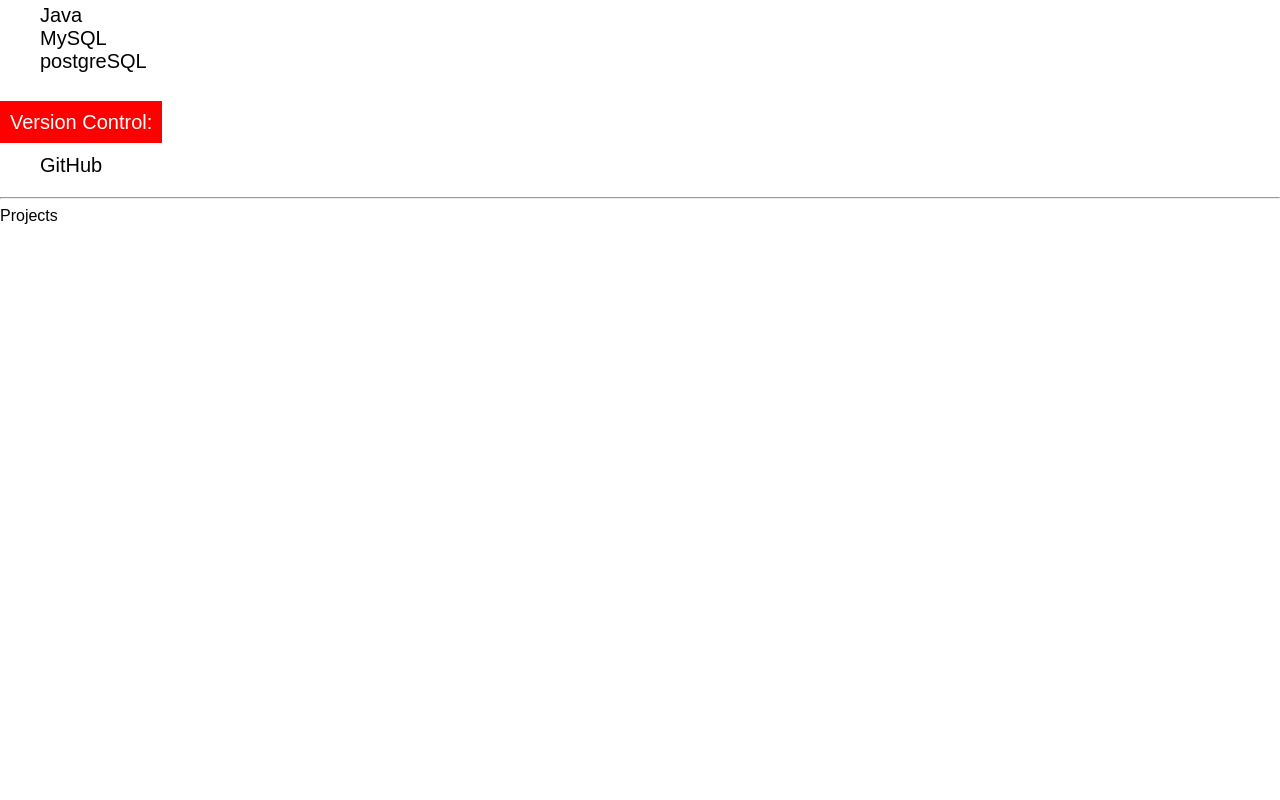
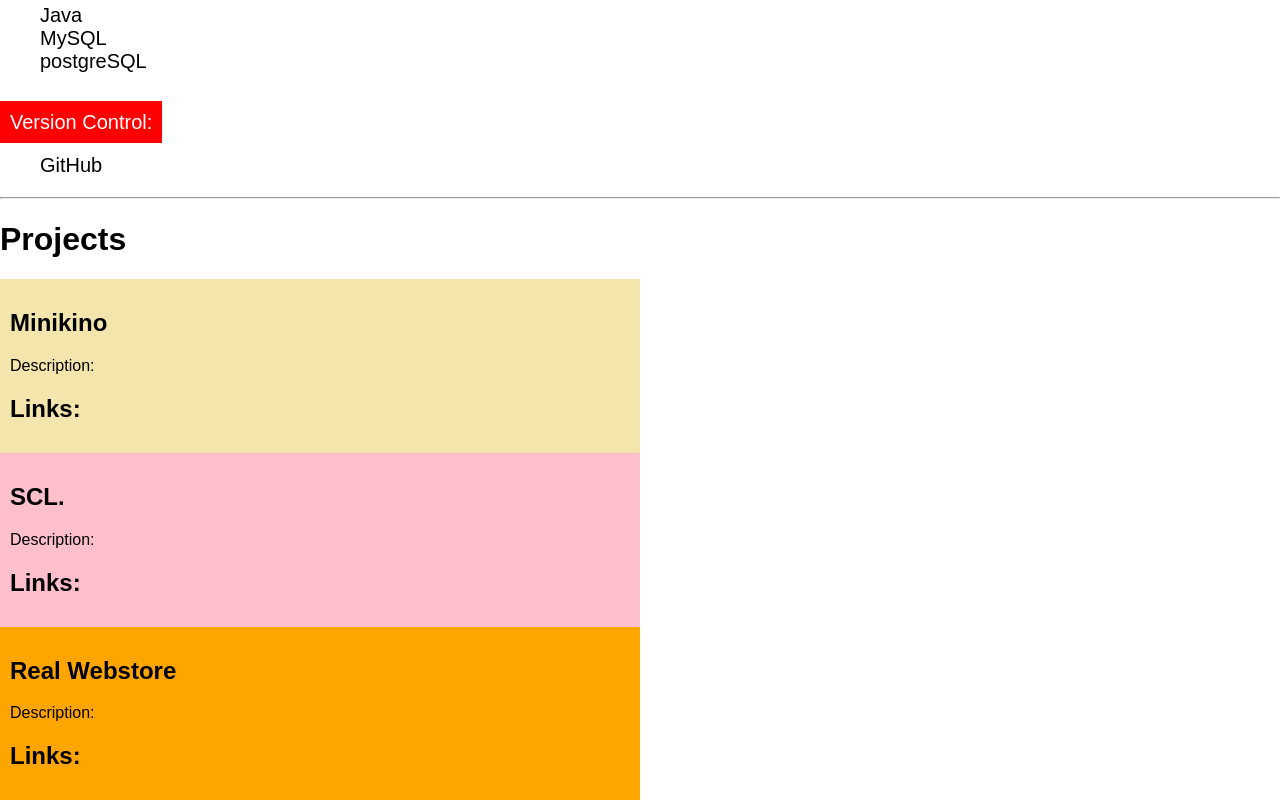
Before and after one commit to ragnardgreat/new_portfolio, a React (Vite) app: page / in a window 1280 px wide. Shown: the part 788-1588 px from the top of the page. Before the commit the page ends 1013 px from the top, so only its background shows below. Built offline with nearby package versions, Linux system fonts and the light colour scheme.

Commit message:
updates to projects and skills

```diff
--- a/src/components/AboutMe.tsx
+++ b/src/components/AboutMe.tsx
@@ -1,10 +1,9 @@
-import React from 'react'
 import './AboutMe.css'
 
 function AboutMe() {
     return (
     <div id='aboutMeContainer'>
-        <h1>Roland Piperal</h1>
+        <h1 className='containerTitle'>Roland Piperal</h1>
         <h3>Wep Developer, 4+ years</h3><br/>
         <p>Currentl I am a student at Tallinn University, but before that I already had Web development experience of 3 years from studying on my own.</p>
         <p>Main sources for education were YouTube and FreeCodeCamp</p>
--- a/src/components/Projects.css
+++ b/src/components/Projects.css
@@ -0,0 +1,21 @@
+#projects{
+    justify-content: center;
+    width: 50%;
+}
+
+#minikino{
+    background-color: #f3e5ab;
+}
+
+#scl{
+    background-color: pink;
+}
+
+
+#webstore{
+    background-color: orange;
+}
+
+.projectContainer{
+    padding: 10px;
+}
--- a/src/components/Projects.tsx
+++ b/src/components/Projects.tsx
@@ -1,10 +1,26 @@
-import React from 'react'
 import "./Projects.css"
 
 function Projects() {
-  return (
-    <div>Projects</div>
-  )
+    return (
+        <div id='projects'>
+            <h1 className='containerTitle'>Projects</h1>
+            <div id="minikino" className="projectContainer">
+                <h2 className="projectTitle">Minikino</h2>
+                <label>Description:</label>
+                <h2 className="projectLinks">Links: </h2>
+            </div>
+            <div id="scl" className="projectContainer">
+                <h2>SCL.</h2>
+                <label>Description:</label>
+                <h2 className="projectLinks">Links: </h2>
+            </div>
+            <div id="webstore" className="projectContainer">
+                <h2>Real Webstore</h2>
+                <label>Description:</label>
+                <h2 className="projectLinks">Links: </h2>
+            </div>
+        </div>
+    )
 }
 
 export default Projects
--- a/src/components/Skills.css
+++ b/src/components/Skills.css
@@ -6,7 +6,7 @@
     font-size: 20px;
 }
 
-.title{
+.skillsTitle{
     background-color: red;
     padding: 10px;
     color: white;
--- a/src/components/Skills.tsx
+++ b/src/components/Skills.tsx
@@ -1,12 +1,11 @@
-import React from 'react'
 import "./Skills.css"
 
 function Skills() {
     return (
-        <div id='skillsContainer'>
+        <div className='containerTitle' id='skillsContainer'>
             <h1>Skills</h1>
             <div id='frontContainer' className='skillContainer'>
-                <label className='title' htmlFor='frontSkills'>Frontend: </label>
+                <label className='skillsTitle' htmlFor='frontSkills'>Frontend: </label>
                 <ul id='frontSkills'>
                     <li className="skillItem">TypeScript / JavaScript</li>
                     <li className="skillItem">React</li>
@@ -15,7 +14,7 @@ function Skills() {
                 </ul>
             </div><br/>
             <div id="backContainer" className='skillContainer'>
-                <label className='title' htmlFor="backSkills">Backend:</label>
+                <label className='skillsTitle' htmlFor="backSkills">Backend:</label>
                 <ul id="backSkills">
                     <li className="skillItem">Java</li>
                     <li className="skillItem">MySQL</li>
@@ -23,7 +22,7 @@ function Skills() {
                 </ul>
             </div><br/>
             <div id="controlContainer" className='skillContainer'>
-                <label className='title' htmlFor="">Version Control:</label>
+                <label className='skillsTitle' htmlFor="">Version Control:</label>
                 <ul id='verControl'>
                     <li className="skillItem">GitHub</li>
                 </ul>
```
